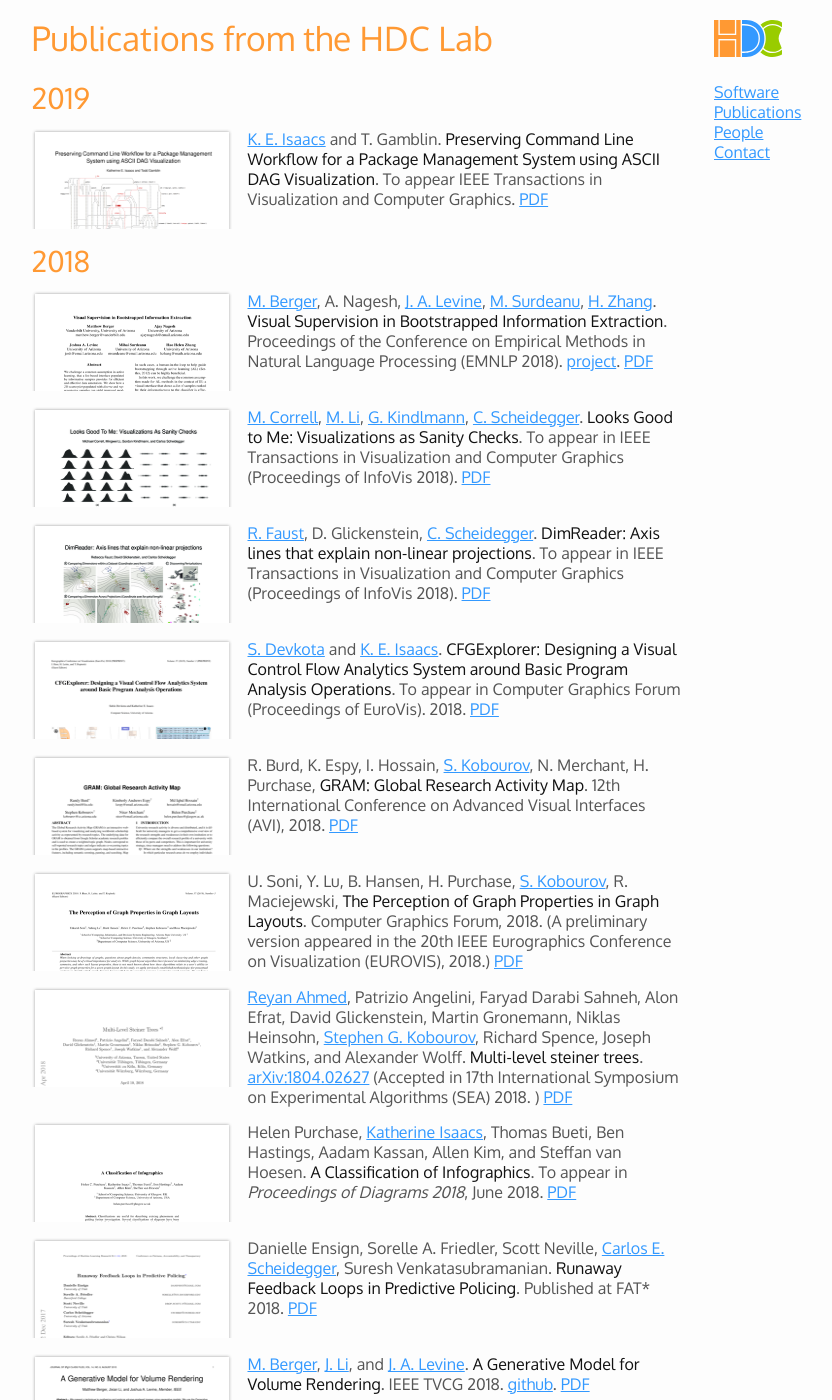
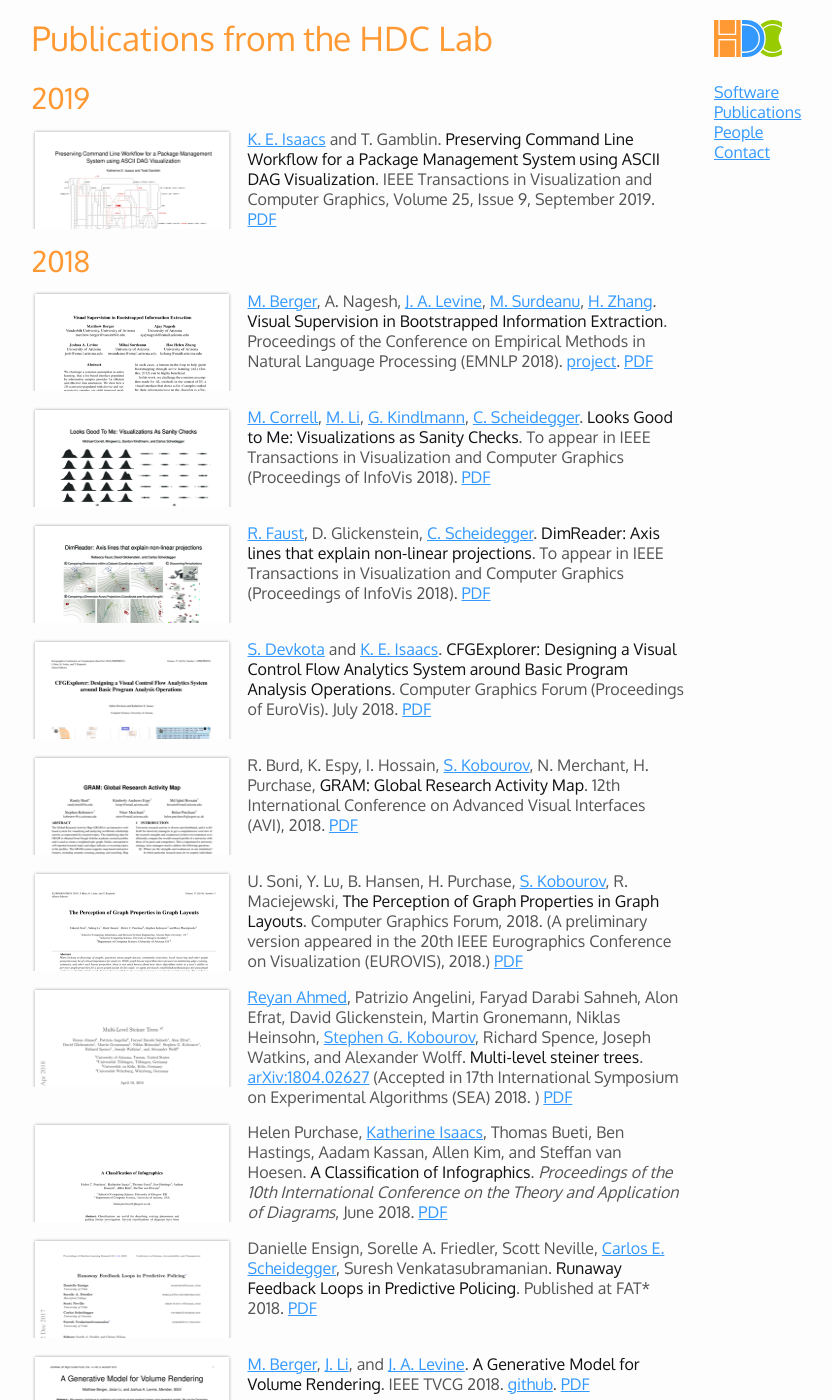
Before and after one commit to hdc-arizona/hdc-arizona.github.io, a Jekyll site: the page built from publications.md, in a window 1280 px wide and 1400 px high. Shown: the whole window, without its empty margins (136-968 px from the left). Built offline with Jekyll 4.4.1, drawn with Linux system fonts in a browser that asks for light colours.

Commit message:
Adding information on To-Appear publications now published.

```diff
--- a/publications.md
+++ b/publications.md
@@ -6,7 +6,7 @@ title: Publications from the HDC Lab
 ## 2019
 
 [<img class="pubthumb" src="papers/thumbs/tvcg_2018_graphterm_preprint.png">](papers/tvcg_2018_graphterm_preprint.pdf)
-[K. E. Isaacs](https://hdc.cs.arizona.edu/people/kisaacs/) and T. Gamblin. **Preserving Command Line Workflow for a Package Management System using ASCII DAG Visualization**. To appear IEEE Transactions in Visualization and Computer Graphics.
+[K. E. Isaacs](https://hdc.cs.arizona.edu/people/kisaacs/) and T. Gamblin. **Preserving Command Line Workflow for a Package Management System using ASCII DAG Visualization**. IEEE Transactions in Visualization and Computer Graphics, Volume 25, Issue 9, September 2019.
 [PDF](papers/tvcg_2018_graphterm_preprint.pdf)
 
 <div class="pubdiv"></div>
@@ -32,7 +32,7 @@ title: Publications from the HDC Lab
 <div class="pubdiv"></div>
 
 [<img class="pubthumb" src="papers/thumbs/cfg_2018_explorer_preprint.png">](papers/cfg_2018_explorer_preprint.pdf)
-[S. Devkota](https://devkotasabin.github.io/) and [K. E. Isaacs](https://hdc.cs.arizona.edu/people/kisaacs/). **CFGExplorer: Designing a Visual Control Flow Analytics System around Basic Program Analysis Operations**. To appear in Computer Graphics Forum (Proceedings of EuroVis). 2018.
+[S. Devkota](https://devkotasabin.github.io/) and [K. E. Isaacs](https://hdc.cs.arizona.edu/people/kisaacs/). **CFGExplorer: Designing a Visual Control Flow Analytics System around Basic Program Analysis Operations**. Computer Graphics Forum (Proceedings of EuroVis). July 2018.
 [PDF](papers/cfg_2018_explorer_preprint.pdf)
 
 <div class="pubdiv"></div>
@@ -61,7 +61,7 @@ Eurographics Conference on Visualization (EUROVIS), 2018.)
 <div class="pubdiv"></div>
 
 [<img class="pubthumb" src="papers/thumbs/diagrams_infographics_2018.png">](papers/diagrams_infographics_2018.pdf)
-Helen Purchase, [Katherine Isaacs](http://hdc.cs.arizona.edu/people/kisaacs/), Thomas Bueti, Ben Hastings, Aadam Kassan, Allen Kim, and Steffan van Hoesen. **A Classification of Infographics**. To appear in *Proceedings of Diagrams 2018*, June 2018.
+Helen Purchase, [Katherine Isaacs](http://hdc.cs.arizona.edu/people/kisaacs/), Thomas Bueti, Ben Hastings, Aadam Kassan, Allen Kim, and Steffan van Hoesen. **A Classification of Infographics**. *Proceedings of the 10th International Conference on the Theory and Application of Diagrams*, June 2018.
 [PDF](papers/diagrams_infographics_2018.pdf)
 
 <div class="pubdiv"></div>
```
